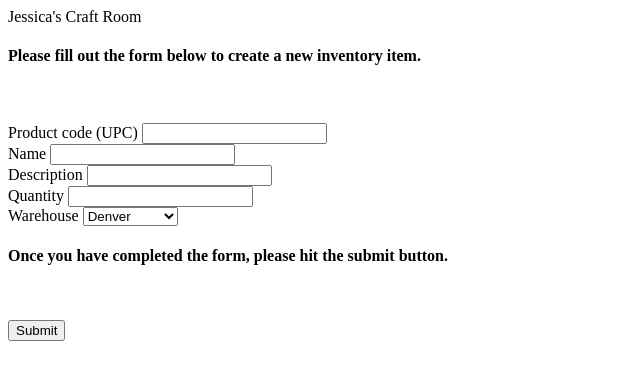
After one commit to jessicalynn1/shopify-backend-takehome, a Flask app: template templates/create_inventory.html in a window 1280 px wide. The commit adds this page. Shown: the top 380 px of the page, without its empty margins (0-640 px from the left). Run offline with Flask 2, Linux system fonts and the light colour scheme; the template is opened without the code that fills it, so the values that code supplies are empty.

Commit message:
End of day 5/11/22

```diff
--- a/model.py
+++ b/model.py
@@ -1,4 +1,5 @@
 from flask_sqlalchemy import SQLAlchemy
+
 
 db = SQLAlchemy()
 
@@ -93,7 +94,7 @@ class Warehouse(db.Model):
 #     db.session.add_all([adults, thrill, kid, hm, mb, mtp, user])
 #     db.session.commit()
 
-def connect_to_db(app, db_uri="postgres://popkjngt:VvqKa5kCap5HUaVA0DapnqqOVf6RHSxV@heffalump.db.elephantsql.com/popkjngt", echo=False):
+def connect_to_db(app, db_uri="postgresql://popkjngt:VvqKa5kCap5HUaVA0DapnqqOVf6RHSxV@heffalump.db.elephantsql.com/popkjngt", echo=False):
     """Connect the database to the Flask app."""
 
     app.config["SQLALCHEMY_DATABASE_URI"] = db_uri
--- a/server.py
+++ b/server.py
@@ -1,9 +1,9 @@
 from flask import (Flask, render_template, request, flash, session, redirect)
-from model import connect_to_db, db, Inventory, Warehouse, InventoryWarehouse
+from model import connect_to_db, db, Inventory, Warehouse
 
 from jinja2 import StrictUndefined
 import webbrowser
-# import requests
+import requests
 import json
 from pprint import pprint
 
@@ -13,7 +13,7 @@ app.jinja_env.undefined = StrictUndefined
 
 
 
-@app.route("/homepage")
+@app.route("/")
 def homepage():
     """Asks what you'd like to do."""
 
@@ -26,44 +26,48 @@ def create_inventory():
 
     product_code = request.form.get("product-code")
     name = request.form.get("name")
-    description = request.form.get("name")
+    description = request.form.get("description")
     quantity = request.form.get("quantity")
-    warehouse_name = request.form.get("")
+    warehouse_name = request.form.get("warehouse")
+    warehouse_id = Warehouse.query.filter_by(name=warehouse_name).first()
     #create drop down menu to pick warehouse
 
-    new_product = Inventory(product_code=product_code, name=name, description=description, quantity=quantity)
+    new_product = Inventory(product_code=product_code, name=name, description=description, quantity=quantity, warehouse_id=warehouse_id.id)
     db.session.add(new_product)
     db.session.commit()
 
-    return render_template("homepage.html")
+    return render_template("create_inventory.html")
 
 
 @app.route("/edit_inventory", methods=["POST"])
 def edit_inventory():
     """Allows user to edit an existing inventory item"""
 
-    #query the inventory table to get item
-    #get new input/data that needs to be changed from form
-    #send inventory item back to database with changes
+    edit_name = request.form.get("name")
+    edit_desc = request.form.get("description")
+    edit_quantity = request.form.get("quantity")
+    edit_warehouse = request.form.get("warehouse")
+    product_code = Inventory.query.filter_by("").first()
+    all_inventory = Inventory.query.all()
+    print(all_inventory)
 
-    edited = Inventory(product_code=product_code, name=name, quantity=quantity)
-    db.session.add(new_product)
+    edited = Inventory(product_code=product_code, name=edit_name, description=edit_desc, quantity=edit_quantity, warehouse_id=edit_warehouse)
+    db.session.add(edited)
     db.session.commit()
 
-    return render_template("homepage.html")
+    return render_template("edit_inventory.html", all_inventory=all_inventory)
 
 
 @app.route("/delete_inventory", methods=["POST"])
 def delete_inventory():
     """Allows user to delete an existing inventory item"""
 
-    # get item from form that user submits
-    #query the inventory table to get item
+    deleted = request.form.get("deleted")
+    item = Inventory.query.filter_by(name=deleted).first()
     db.session.delete(item)
     db.session.commit()
 
-
-    return render_template("homepage.html")
+    return render_template("delete_inventory.html")
 
 
 @app.route("/create_warehouse", methods=["POST"])
@@ -72,40 +76,44 @@ def create_warehouse():
 
     location = request.form.get("location")
     db_location = Warehouse.query.filter_by(name=location).first()
+    #need to add weather here if i use that
 
     if not db_location:
-        warehouse_location = Warehouse(name=location)
+        warehouse_location = Warehouse(name=location) #need to add weather here
         db.session.add(warehouse_location)
         db.session.commit()
     else:
-        # flash msg "Sorry this warehouse location already exists."
+        flash ("This warehouse location already exists.")
 
-        return render_template("homepage.html")
+        return render_template("create_warehouse.html")
 
 
 @app.route("/inventory_warehouse", methods=["POST"])
 def inventory_warehouse():
     """Allows user to assign inventory to warehouse location"""
 
-    # warehouse_name = #get from form
-    # product_name = #get from form
-    # product_quantity = #get from form
+    warehouse_id = request.form.get("warehouse")
+    product_code = request.form.get("product-code")
+    product_name = request.form.get("product-name")
+    product_desc = request.form.get("product-desc")
+    quantity = request.form.get("quantity")
 
-    obj = InventoryWarehouse(warehouse_name=warehouse_name, product_name=product_name, product_quantity=product_quantity)
+    obj = Inventory(product_code=product_code, name=product_name, description=product_desc, quantity=quantity, warehouse_id=warehouse_id)
     db.session.add(obj)
     db.session.commit()
 
-    return render_template("homepage.html")
+    return render_template("inventory_warehouse.html")
 
 
-@app.route("/check_inventory_warehouse", methods=["GET"])
-def check_inventory_warehouse():
+@app.route("/view", methods=["GET"])
+def view():
     """Allows user to search for inventory items"""
 
-    #query the inventory table to get info to display
-    #query the warehouse table to get info to display
+    inventory_table = Inventory.query.all()
+    warehouse_table = Warehouse.query.all()
 
-    return render_template("homepage.html")
+
+    return render_template("view_inventory.html", inventory_table=inventory_table, warehouse_table=warehouse_table)
 
 
 
--- /dev/null
+++ b/templates/create_inventory.html
@@ -0,0 +1,44 @@
+<!DOCTYPE html>
+<html lang="en">
+
+{% block title %} Jessica's Craft Room {% endblock %}
+
+{% block body %}
+
+<body>
+    <section>
+    <div class="container">
+            <h4>Please fill out the form below to create a new inventory item.</h4>
+
+            <form action="view_inventory.html" method="POST">
+             <br>
+             <br>
+             Product code (UPC)
+             <input type="text" name="product-code">
+             <br>
+              Name
+             <input type="text" name="name">
+             <br>
+             Description
+             <input type="text" name="description">
+             <br>
+             Quantity
+             <input type="text" name="quantity">
+             <br>
+             Warehouse
+             <select name='warehouse'>
+              <option value="Denver">Denver</option>
+              <option value="San Jose">San Jose</option>
+              <option value="Philadelphia">Philadelphia</option>
+              <option value="Atlanta">Atlanta</option>
+              <option value="Chicago">Chicago</option>
+          </select>
+            <br>
+    <h4>Once you have completed the form, please hit the submit button.</h4>
+    <br>
+
+    <p><input type="submit" value="Submit"></p>
+  </form>
+  </div>
+</body>
+{% endblock %}
```
Also changed, not shown: templates/homepage.html (+23 -17 lines), templates/view_inventory.html (+44 -0 lines), templates/create_warehouse.html (added), templates/delete_inventory.html (added), templates/edit_inventory.html (added), templates/inventory.html (deleted), templates/inventory_warehouse.html (added).
